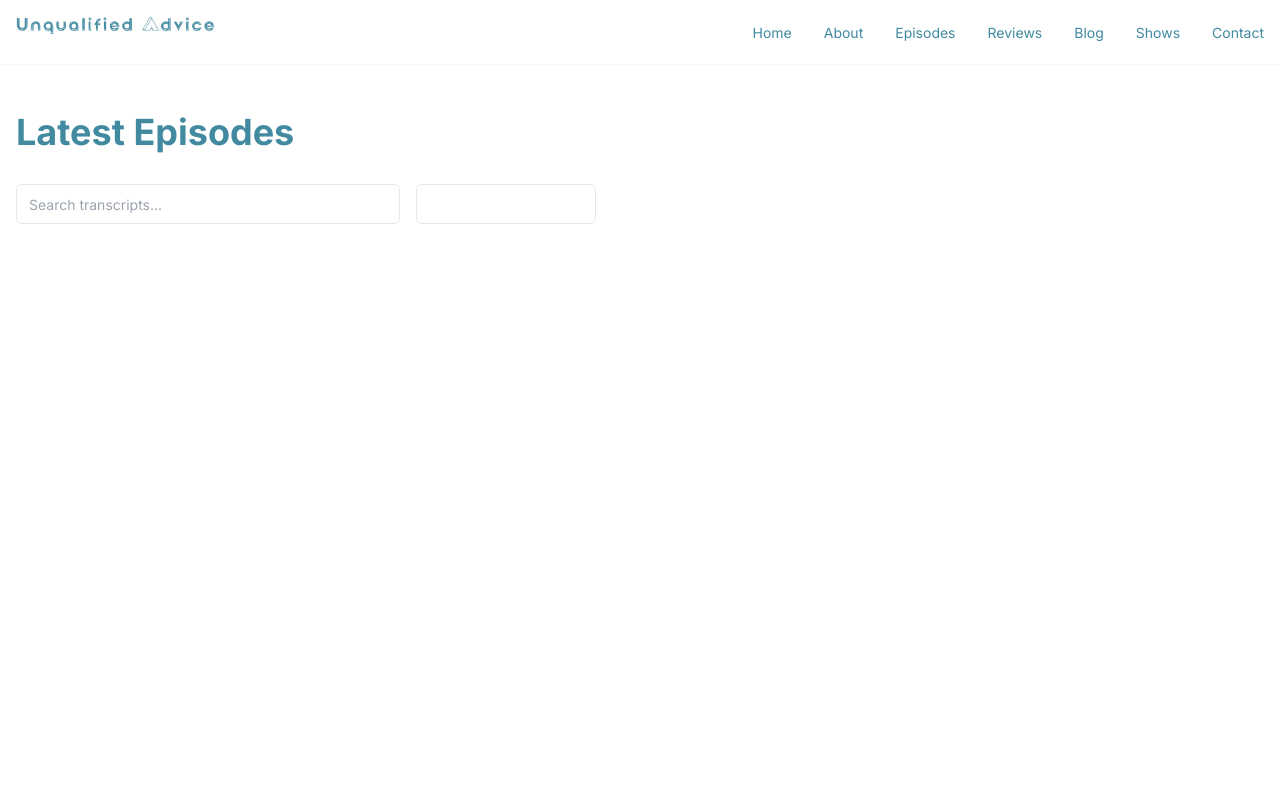
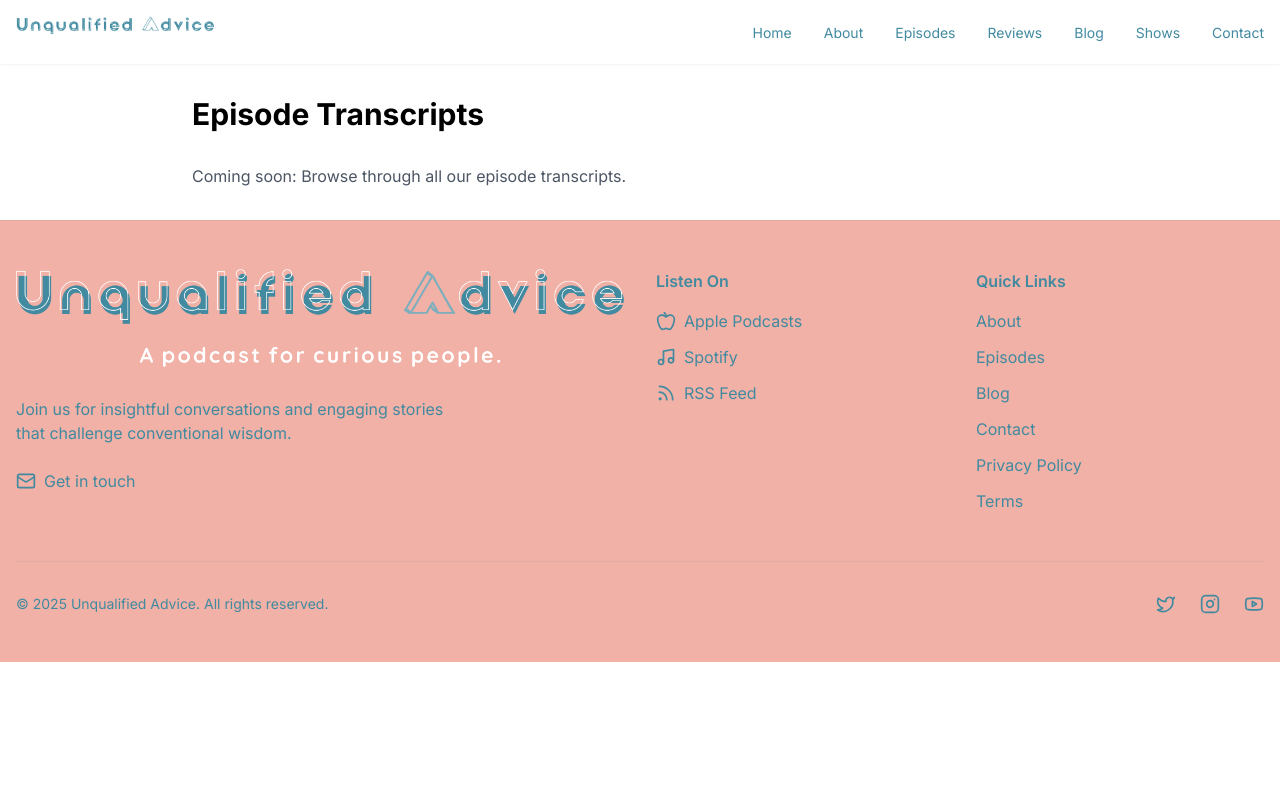
Before and after one commit to polyiota/UAsite, a Next.js app: page /transcripts in a window 1280 px wide. Shown: the top 800 px of the page. Built offline with nearby package versions, Linux system fonts and the light colour scheme.

Commit message:
CF Build error fix2

```diff
--- a/src/app/transcripts/layout.tsx
+++ b/src/app/transcripts/layout.tsx
@@ -1,21 +1,18 @@
-'use client'
-
-import React from 'react'
 import { type Metadata } from "next"
-
-interface TranscriptsLayoutProps {
-  children: React.ReactNode
-}
 
 export const metadata: Metadata = {
   title: "Transcripts | Unqualified Advice",
   description: "Browse all episode transcripts from the Unqualified Advice podcast",
 }
 
-export default function TranscriptsLayout({ children }: TranscriptsLayoutProps) {
+export default function TranscriptsLayout({
+  children,
+}: {
+  children: React.ReactNode
+}) {
   return (
-    <section className="min-h-screen">
+    <div className="container mx-auto px-4 py-8">
       {children}
-    </section>
+    </div>
   )
 }
--- a/src/app/transcripts/page.tsx
+++ b/src/app/transcripts/page.tsx
@@ -1,38 +1,17 @@
-'use client'
+import { type Metadata } from "next"
 
-import * as React from 'react'
-import { Input } from '@/components/ui/input'
-import { Button } from '@/components/ui/button'
-import { Select, SelectGroup, SelectTrigger, SelectValue } from '@/components/ui/select'
-import Image from 'next/image'
-import Link from 'next/link'
+export const metadata: Metadata = {
+  title: "Episode Transcripts | Unqualified Advice",
+  description: "Browse and search through all our episode transcripts",
+}
 
 export default function TranscriptsPage() {
-  const [searchQuery, setSearchQuery] = React.useState('')
-  const [sortBy, setSortBy] = React.useState('date')
-
   return (
-    <div className="container mx-auto px-4 py-12">
-      <h1 className="text-4xl font-bold mb-8 text-[#418aa0]">Latest Episodes</h1>
-
-      <div className="flex gap-4 mb-8">
-        <Input
-          type="search"
-          placeholder="Search transcripts..."
-          value={searchQuery}
-          onChange={(e) => setSearchQuery(e.target.value)}
-          className="max-w-sm"
-        />
-
-        <Select value={sortBy} onValueChange={setSortBy}>
-          <SelectTrigger className="w-[180px]">
-            <SelectValue placeholder="Sort by" />
-          </SelectTrigger>
-        </Select>
-      </div>
-
+    <div className="max-w-4xl mx-auto">
+      <h1 className="text-3xl font-bold mb-8">Episode Transcripts</h1>
       <div className="grid gap-6">
-        {/* Transcript list will go here */}
+        {/* Episode list will go here */}
+        <p className="text-gray-600">Coming soon: Browse through all our episode transcripts.</p>
       </div>
     </div>
   )
```
